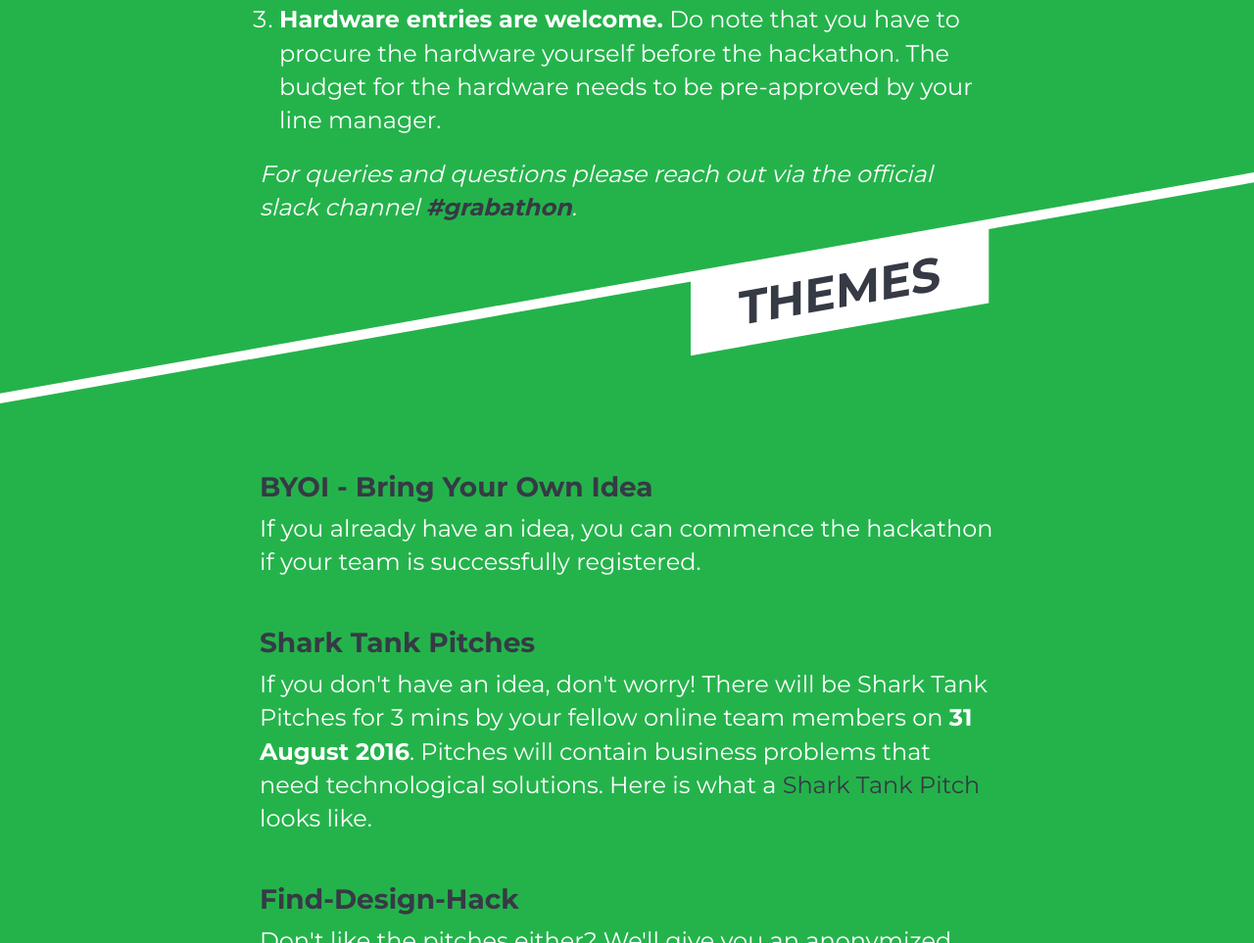
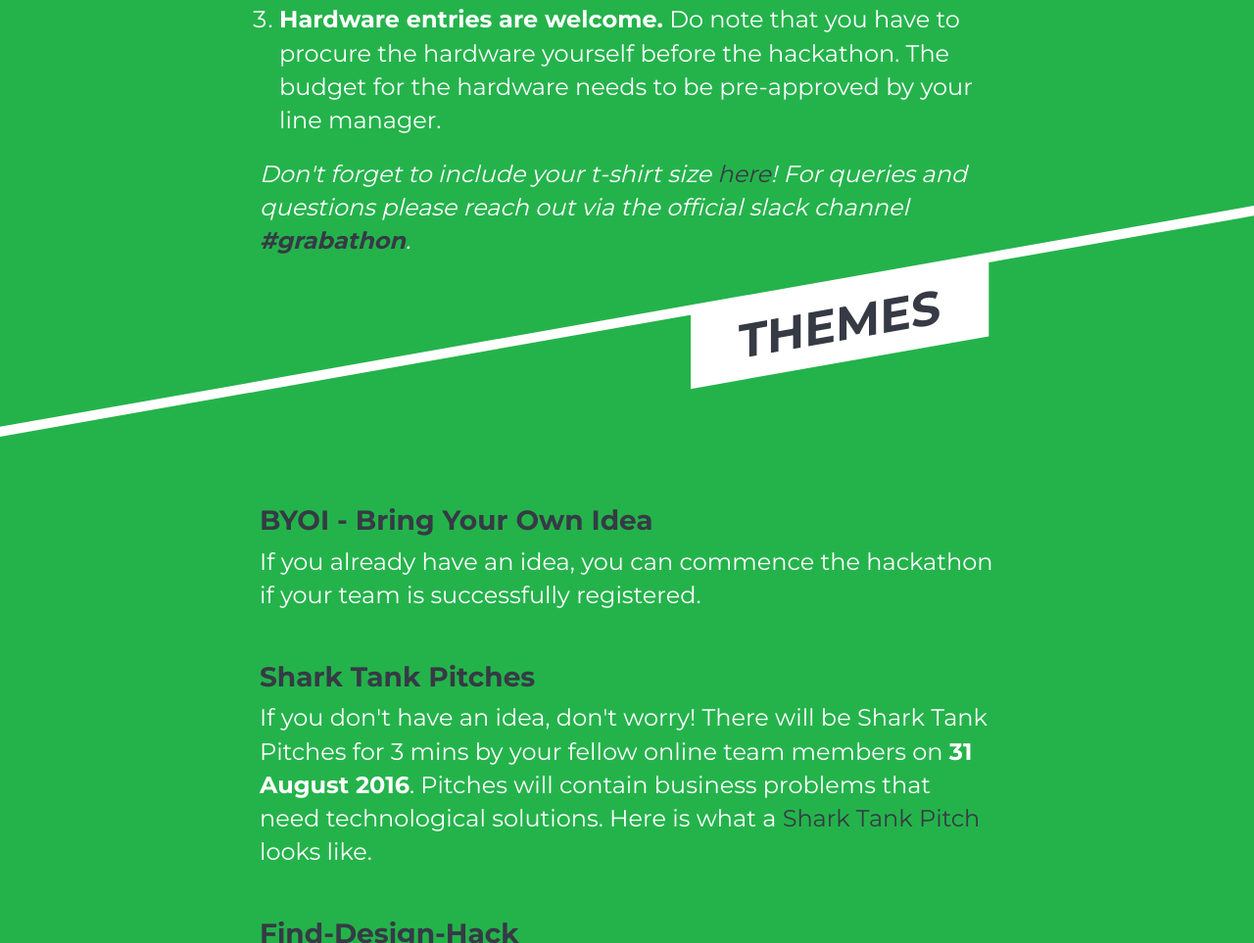
Before and after one commit to grab/hackathon, a website: page 4.0/index.html in a window 1280 px wide. Shown: the part 1352-2315 px from the top of the page at 98% size. Drawn offline with nearby package versions, Linux system fonts and the light colour scheme.

Commit message:
Add tshirt form link

```diff
--- a/4.0/index.html
+++ b/4.0/index.html
@@ -64,7 +64,7 @@
                                 <li><strong>Team Size: 3-5 pax.</strong> Please register your teams before <strong>05 September 2016</strong> via this <a href="https://goo.gl/KuVwtu" target="_blank">Google sheet</a>.</li>
                                 <li><strong>Hardware entries are welcome.</strong> Do note that you have to procure the hardware yourself before the hackathon. The budget for the hardware needs to be pre-approved by your line manager.</li>
                             </ol>
-                            <em>For queries and questions please reach out via the official slack channel <a href="https://grab.slack.com/messages/grabathon/" target="_blank"><strong>#grabathon</strong></a>.</em>
+                            <em>Don't forget to include your t-shirt size <a href="https://docs.google.com/spreadsheets/d/1RRyGL7mDS2mac8TmmX-RD36kaW_seLi4JvP15IqVML4/edit#gid=0" target="_blank">here</a>! For queries and questions please reach out via the official slack channel <a href="https://grab.slack.com/messages/grabathon/" target="_blank"><strong>#grabathon</strong></a>.</em>
                         </div>
                     </div>
                 </div>
```
